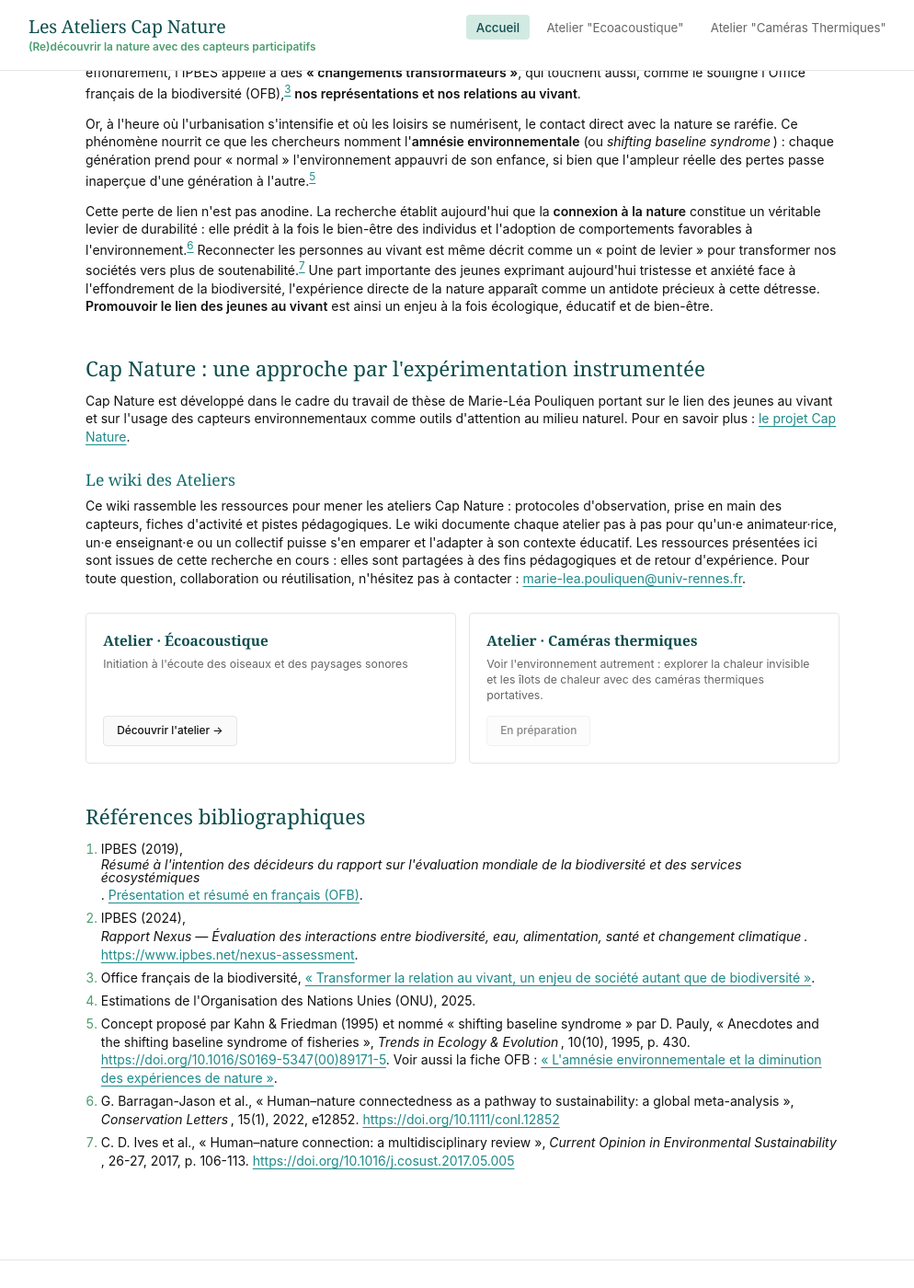
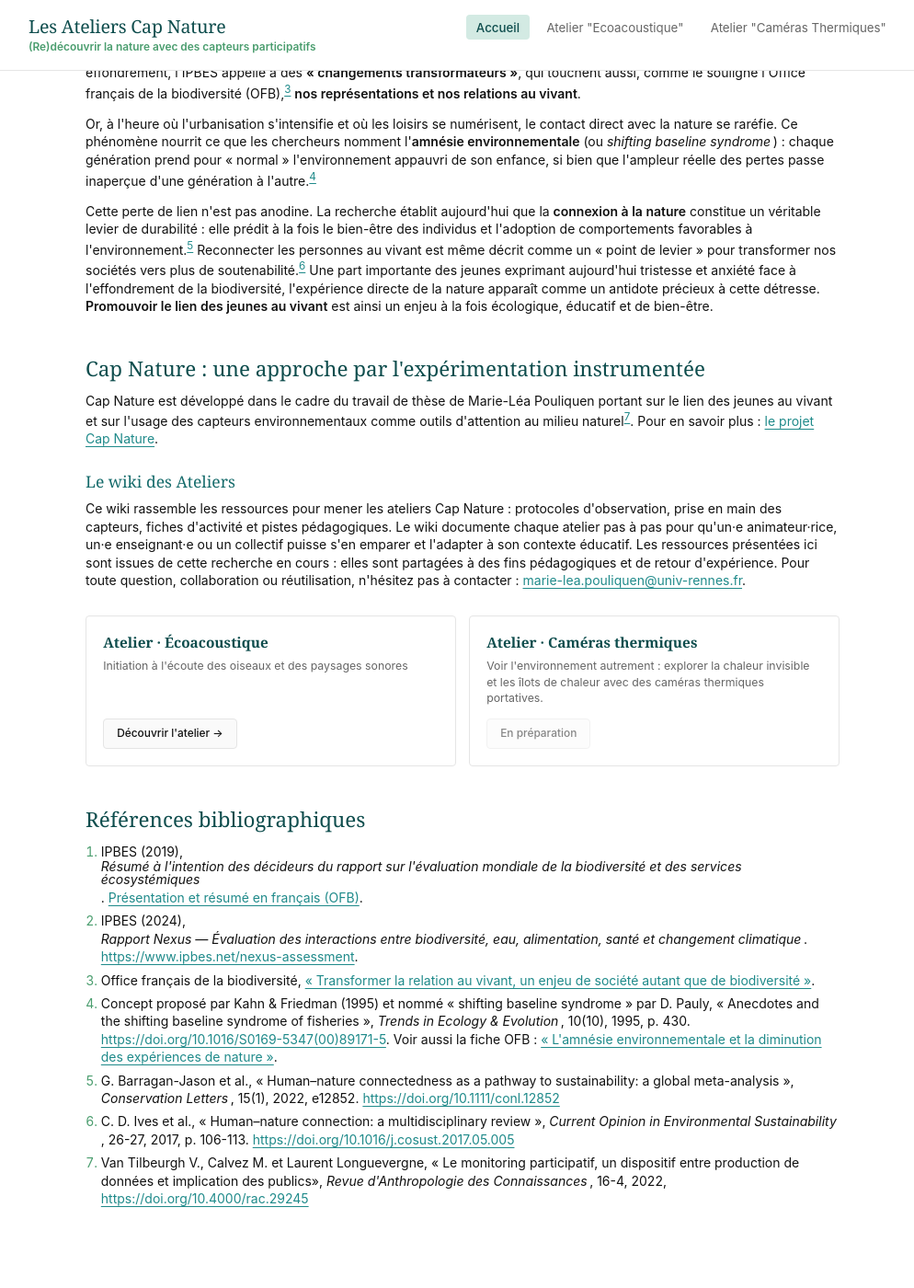
Before and after one commit to marieleapouliquen/wiki-cap-nature, a Jekyll site: the page built from index.md, in a window 1280 px wide and 1400 px high, scrolled down 292 px. Shown: the whole window at 92% size, without its empty margins (137-1131 px from the left). Built offline with Jekyll 4.4.1, drawn with Linux system fonts in a browser that asks for light colours.

Commit message:
Update index.md

```diff
--- a/index.md
+++ b/index.md
@@ -13,11 +13,11 @@ show_photo_credits: false
       <section class="content">
       <h2>Reconnecter les jeunes à la nature</h2>
         <p>Dans son évaluation mondiale de 2019,<sup><a href="#ref1">1</a></sup> la Plateforme intergouvernementale sur la biodiversité et les services écosystémiques (Intergovernmental Science-Policy Platform on Biodiversity and Ecosystem Services – IPBES) dressait un constat alarmant : la biodiversité décline à un rythme sans précédent dans l'histoire humaine. Son rapport <em>Nexus</em>, publié fin 2024,<sup><a href="#ref2">2</a></sup> va plus loin en montrant que biodiversité, climat, eau, alimentation et santé humaine forment <strong>cinq crises interconnectées</strong> — interdépendantes dans leurs causes, leurs effets et les réponses à y apporter. Pour enrayer cet effondrement, l'IPBES appelle à des <strong>« changements transformateurs »</strong>, qui touchent aussi, comme le souligne l'Office français de la biodiversité (OFB),<sup><a href="#ref3">3</a></sup> <strong>nos représentations et nos relations au vivant</strong>.</p>
-        <p>Or, à l'heure où l'urbanisation s'intensifie et où les loisirs se numérisent, le contact direct avec la nature se raréfie. Ce phénomène nourrit ce que les chercheurs nomment l'<strong>amnésie environnementale</strong> (ou <em>shifting baseline syndrome</em>) : chaque génération prend pour « normal » l'environnement appauvri de son enfance, si bien que l'ampleur réelle des pertes passe inaperçue d'une génération à l'autre.<sup><a href="#ref5">5</a></sup></p>
-        <p>Cette perte de lien n'est pas anodine. La recherche établit aujourd'hui que la <strong>connexion à la nature</strong> constitue un véritable levier de durabilité : elle prédit à la fois le bien-être des individus et l'adoption de comportements favorables à l'environnement.<sup><a href="#ref6">6</a></sup> Reconnecter les personnes au vivant est même décrit comme un « point de levier » pour transformer nos sociétés vers plus de soutenabilité.<sup><a href="#ref7">7</a></sup> Une part importante des jeunes exprimant aujourd'hui tristesse et anxiété face à l'effondrement de la biodiversité, l'expérience directe de la nature apparaît comme un antidote précieux à cette détresse. <strong>Promouvoir le lien des jeunes au vivant</strong> est ainsi un enjeu à la fois écologique, éducatif et de bien-être.</p>
+        <p>Or, à l'heure où l'urbanisation s'intensifie et où les loisirs se numérisent, le contact direct avec la nature se raréfie. Ce phénomène nourrit ce que les chercheurs nomment l'<strong>amnésie environnementale</strong> (ou <em>shifting baseline syndrome</em>) : chaque génération prend pour « normal » l'environnement appauvri de son enfance, si bien que l'ampleur réelle des pertes passe inaperçue d'une génération à l'autre.<sup><a href="#ref4">4</a></sup></p>
+        <p>Cette perte de lien n'est pas anodine. La recherche établit aujourd'hui que la <strong>connexion à la nature</strong> constitue un véritable levier de durabilité : elle prédit à la fois le bien-être des individus et l'adoption de comportements favorables à l'environnement.<sup><a href="#ref5">5</a></sup> Reconnecter les personnes au vivant est même décrit comme un « point de levier » pour transformer nos sociétés vers plus de soutenabilité.<sup><a href="#ref6">6</a></sup> Une part importante des jeunes exprimant aujourd'hui tristesse et anxiété face à l'effondrement de la biodiversité, l'expérience directe de la nature apparaît comme un antidote précieux à cette détresse. <strong>Promouvoir le lien des jeunes au vivant</strong> est ainsi un enjeu à la fois écologique, éducatif et de bien-être.</p>
 
         <h2>Cap Nature : une approche par l'expérimentation instrumentée</h2>
-        <p>Cap Nature est développé dans le cadre du travail de thèse de Marie-Léa Pouliquen portant sur le lien des jeunes au vivant et sur l'usage des capteurs environnementaux comme outils d'attention au milieu naturel. Pour en savoir plus : <a href="https://marieleapouliquen.github.io/recherche/" target="_blank" rel="noopener">le projet Cap Nature</a>.</p>
+        <p>Cap Nature est développé dans le cadre du travail de thèse de Marie-Léa Pouliquen portant sur le lien des jeunes au vivant et sur l'usage des capteurs environnementaux comme outils d'attention au milieu naturel<sup><a href="#ref7">7</a></sup>. Pour en savoir plus : <a href="https://marieleapouliquen.github.io/recherche/" target="_blank" rel="noopener">le projet Cap Nature</a>.</p>
 
         <h3>Le wiki des Ateliers</h3>
         <p>Ce wiki rassemble les ressources pour mener les ateliers Cap Nature : protocoles d'observation, prise en main des capteurs, fiches d'activité et pistes pédagogiques. Le wiki documente chaque atelier pas à pas pour qu'un·e animateur·rice, un·e enseignant·e ou un collectif puisse s'en emparer et l'adapter à son contexte éducatif. Les ressources présentées ici sont issues de cette recherche en cours : elles sont partagées à des fins pédagogiques et de retour d'expérience. Pour toute question, collaboration ou réutilisation, n'hésitez pas à contacter : <a href="mailto:marie-lea.pouliquen@univ-rennes.fr">marie-lea.pouliquen@univ-rennes.fr</a>.</p>
@@ -44,10 +44,10 @@ show_photo_credits: false
           <li id="ref1">IPBES (2019), <em>Résumé à l'intention des décideurs du rapport sur l'évaluation mondiale de la biodiversité et des services écosystémiques</em>. <a href="https://ofb.gouv.fr/doc/reference-urgence-pour-la-nature-et-humain-resume-a-intention-des-decideurs-du-rapport-sur" target="_blank" rel="noopener">Présentation et résumé en français (OFB)</a>.</li>
           <li id="ref2">IPBES (2024), <em>Rapport Nexus — Évaluation des interactions entre biodiversité, eau, alimentation, santé et changement climatique</em>. <a href="https://www.ipbes.net/nexus-assessment" target="_blank" rel="noopener">https://www.ipbes.net/nexus-assessment</a>.</li>
           <li id="ref3">Office français de la biodiversité, <a href="https://ofb.gouv.fr/transformer-la-relation-au-vivant-un-enjeu-de-societe-autant-que-de-biodiversite" target="_blank" rel="noopener">« Transformer la relation au vivant, un enjeu de société autant que de biodiversité »</a>.</li>
-          <li id="ref4">Estimations de l'Organisation des Nations Unies (ONU), 2025.</li>
-          <li id="ref5">Concept proposé par Kahn &amp; Friedman (1995) et nommé « shifting baseline syndrome » par D. Pauly, « Anecdotes and the shifting baseline syndrome of fisheries », <em>Trends in Ecology &amp; Evolution</em>, 10(10), 1995, p. 430. <a href="https://doi.org/10.1016/S0169-5347(00)89171-5" target="_blank" rel="noopener">https://doi.org/10.1016/S0169-5347(00)89171-5</a>. Voir aussi la fiche OFB : <a href="https://ofb.gouv.fr/amnesie-environnementale-et-la-diminution-des-experiences-de-nature" target="_blank" rel="noopener">« L'amnésie environnementale et la diminution des expériences de nature »</a>.</li>
-          <li id="ref6">G. Barragan-Jason et al., « Human–nature connectedness as a pathway to sustainability: a global meta-analysis », <em>Conservation Letters</em>, 15(1), 2022, e12852. <a href="https://doi.org/10.1111/conl.12852" target="_blank" rel="noopener">https://doi.org/10.1111/conl.12852</a></li>
-          <li id="ref7">C. D. Ives et al., « Human–nature connection: a multidisciplinary review », <em>Current Opinion in Environmental Sustainability</em>, 26-27, 2017, p. 106-113. <a href="https://doi.org/10.1016/j.cosust.2017.05.005" target="_blank" rel="noopener">https://doi.org/10.1016/j.cosust.2017.05.005</a></li>
+          <li id="ref4">Concept proposé par Kahn &amp; Friedman (1995) et nommé « shifting baseline syndrome » par D. Pauly, « Anecdotes and the shifting baseline syndrome of fisheries », <em>Trends in Ecology &amp; Evolution</em>, 10(10), 1995, p. 430. <a href="https://doi.org/10.1016/S0169-5347(00)89171-5" target="_blank" rel="noopener">https://doi.org/10.1016/S0169-5347(00)89171-5</a>. Voir aussi la fiche OFB : <a href="https://ofb.gouv.fr/amnesie-environnementale-et-la-diminution-des-experiences-de-nature" target="_blank" rel="noopener">« L'amnésie environnementale et la diminution des expériences de nature »</a>.</li>
+          <li id="ref5">G. Barragan-Jason et al., « Human–nature connectedness as a pathway to sustainability: a global meta-analysis », <em>Conservation Letters</em>, 15(1), 2022, e12852. <a href="https://doi.org/10.1111/conl.12852" target="_blank" rel="noopener">https://doi.org/10.1111/conl.12852</a></li>
+          <li id="ref6">C. D. Ives et al., « Human–nature connection: a multidisciplinary review », <em>Current Opinion in Environmental Sustainability</em>, 26-27, 2017, p. 106-113. <a href="https://doi.org/10.1016/j.cosust.2017.05.005" target="_blank" rel="noopener">https://doi.org/10.1016/j.cosust.2017.05.005</a></li>
+          <li id="ref7"> Van Tilbeurgh V., Calvez M. et Laurent Longuevergne, « Le monitoring participatif, un dispositif entre production de données et implication des publics», <em>Revue d'Anthropologie des Connaissances</em>, 16-4, 2022, <a href="https://doi.org/10.4000/rac.29245" target="_blank" rel="noopener">https://doi.org/10.4000/rac.29245</a></li>
         </ol>
       </section>
 
```
